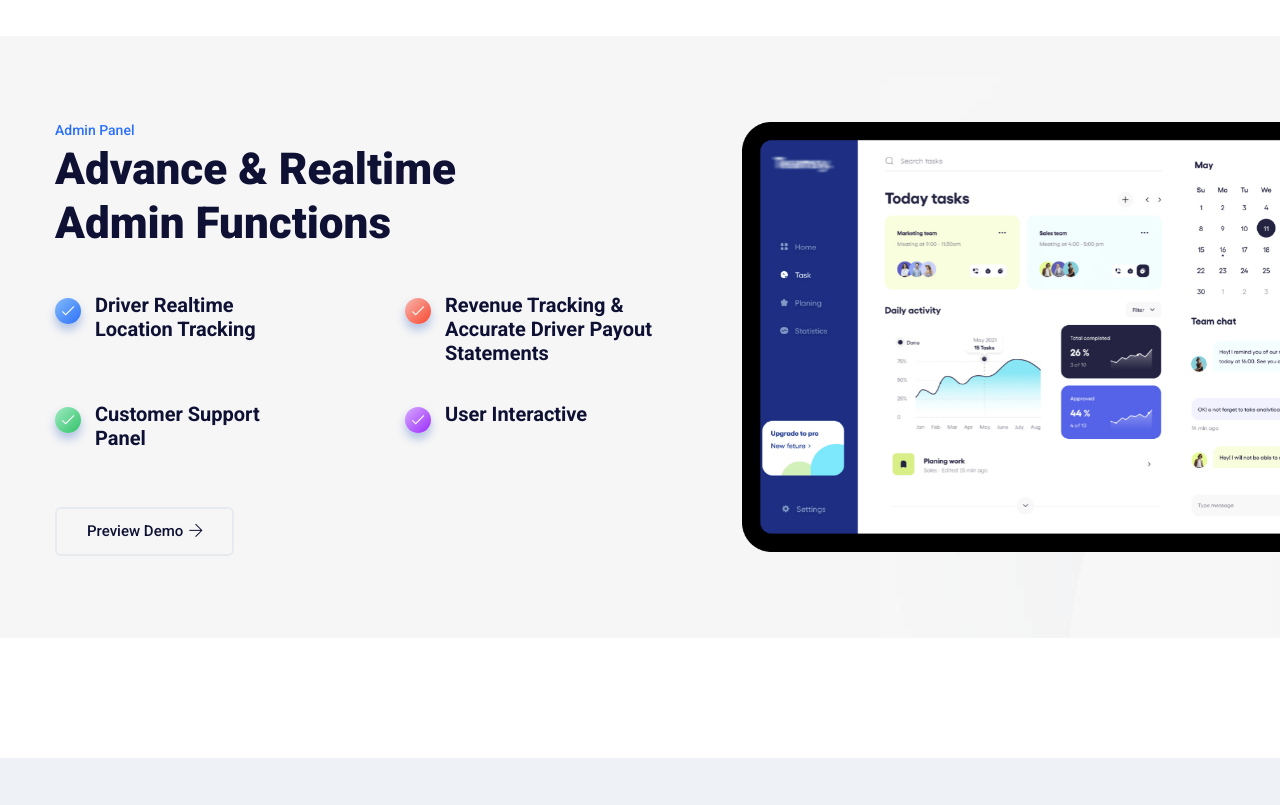
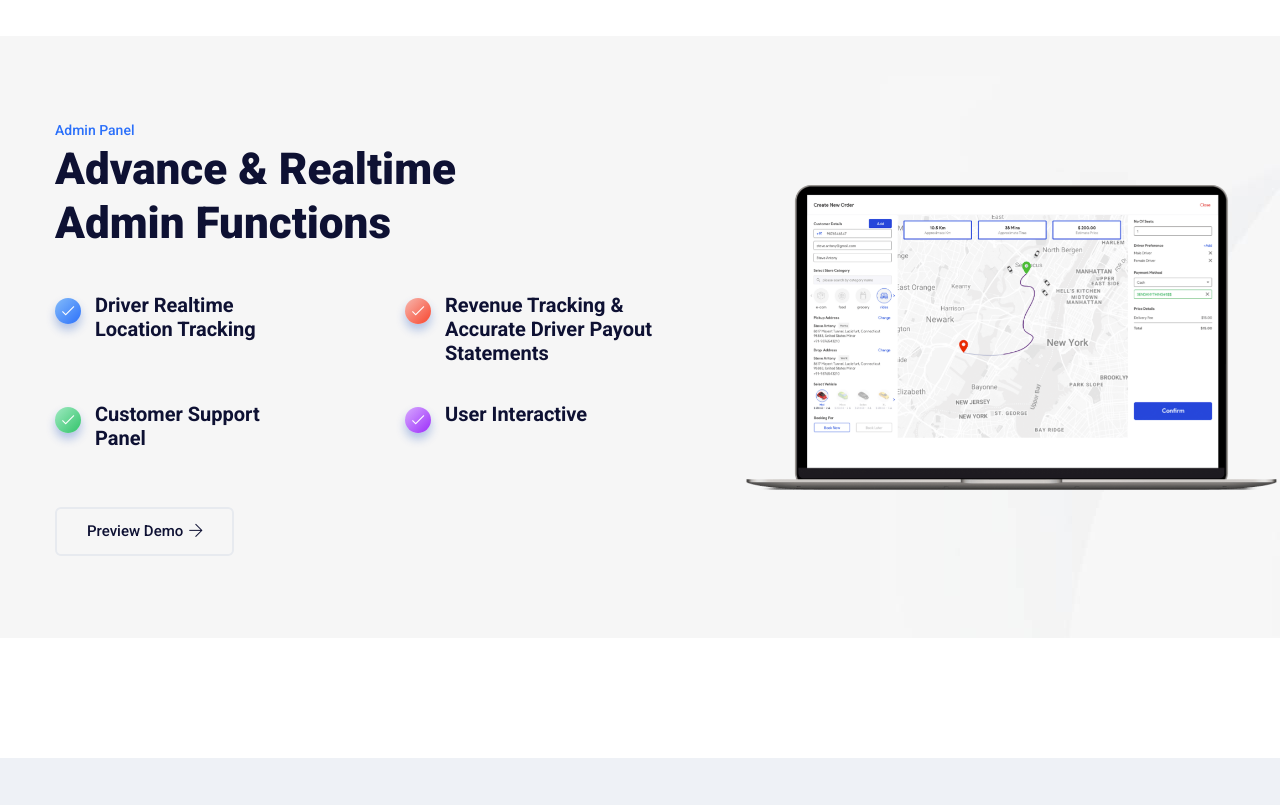
Before and after one commit to Magnifique1/gendamotowebsite, a plain HTML site: page index.html in a window 1280 px wide. Shown: the part 3180-3985 px from the top of the page. Drawn offline with Linux system fonts and the light colour scheme.

Commit message:
Made Updates

```diff
--- a/index.html
+++ b/index.html
@@ -332,7 +332,7 @@
             </div>
         </div>
         <div class="traffic-thumb ">
-            <img class="wow animated fadeInRight" data-wow-duration="2000ms" data-wow-delay="200ms" src="assets/images/traffic-thumb.png" alt="">
+            <img class="wow animated fadeInRight" data-wow-duration="2000ms" data-wow-delay="200ms" src="assets/images/admin%20dash%20gm.png" alt="">
         </div>
     </section>
 
```
Also changed, not shown: assets/images/admin dash gm.png (added), 1 other file.
